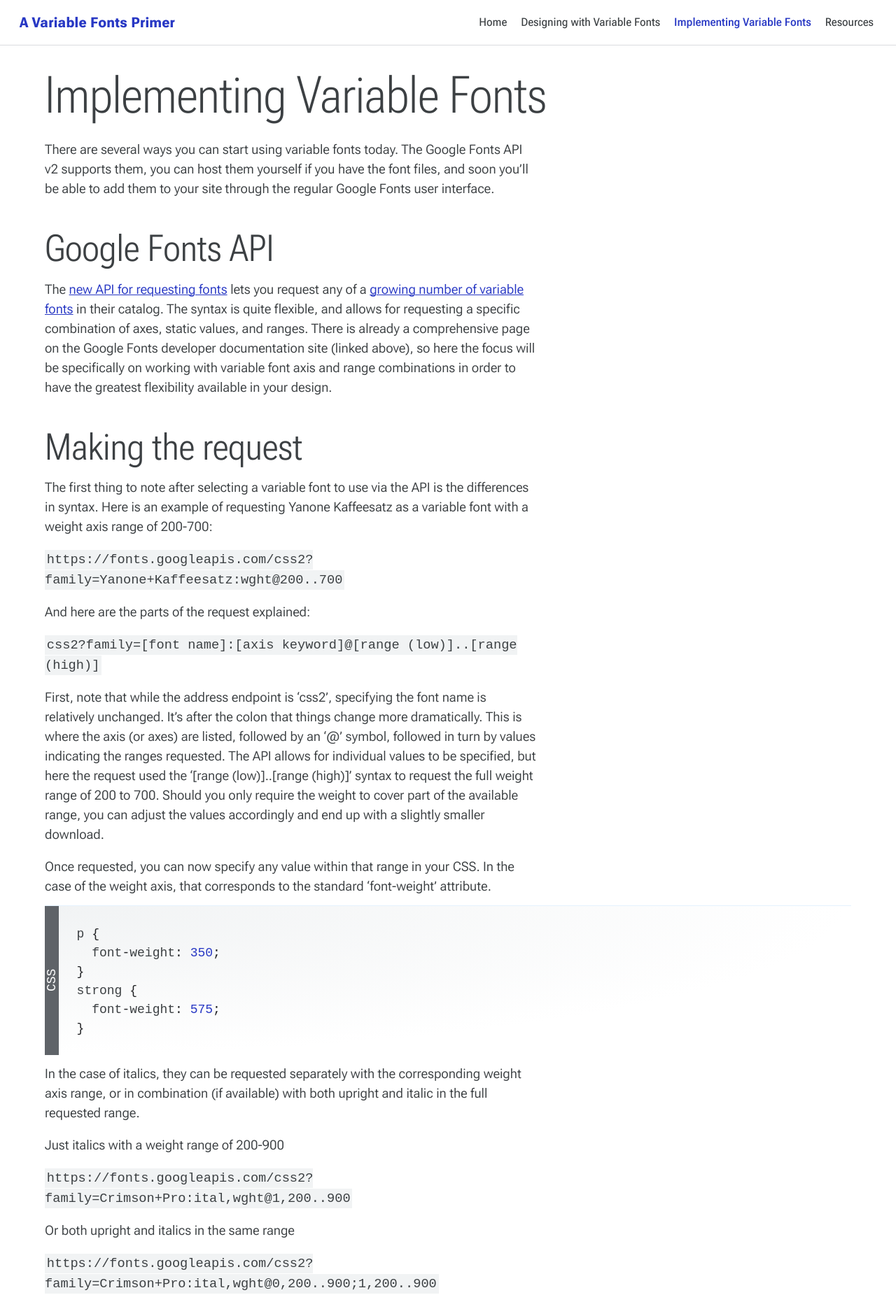
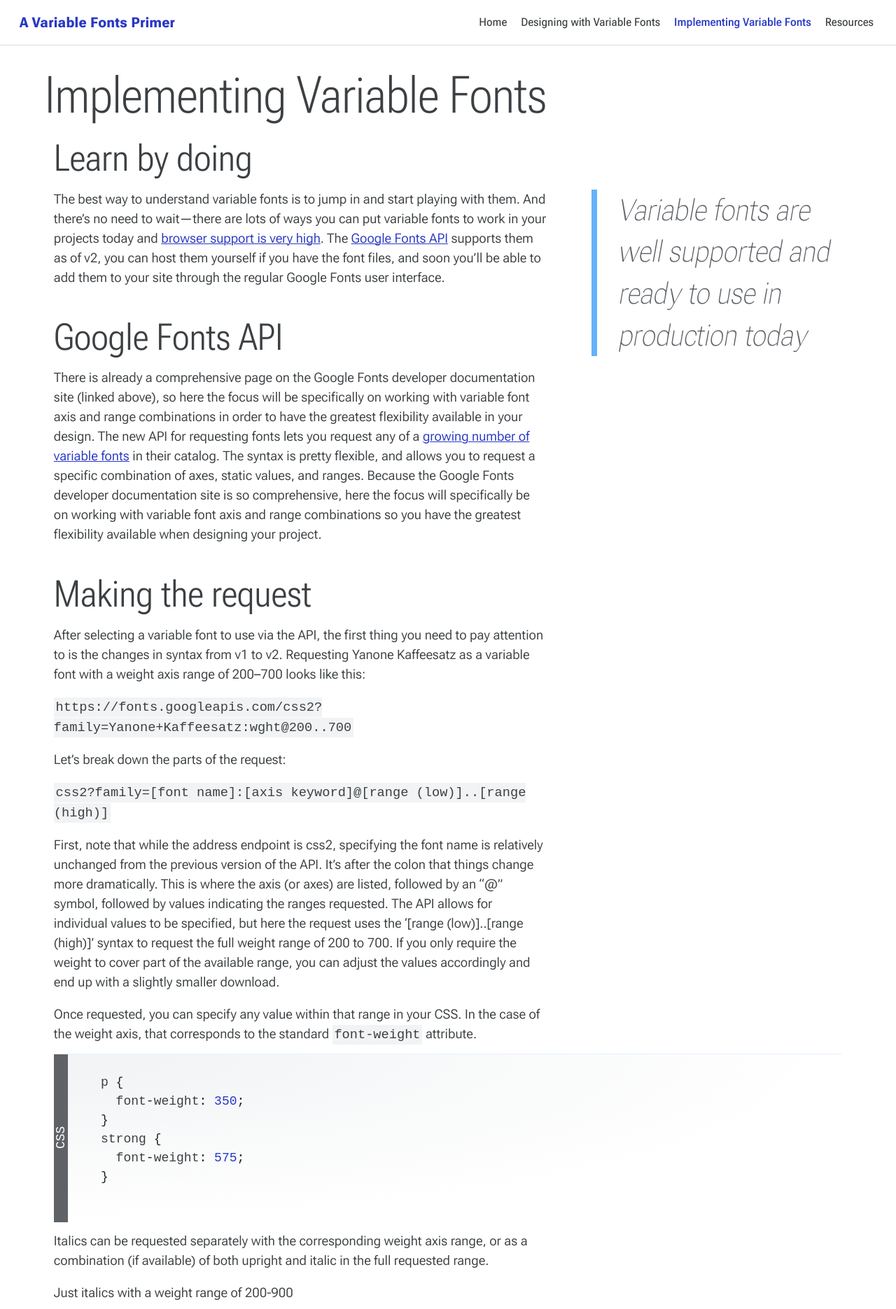
Before and after one commit to jpamental/variable-fonts, a Jekyll site: the page built from pages/implementing_variable_fonts.html, in a window 1280 px wide. Shown: the top 1871 px of the page at 70% size. Built offline with Jekyll 4.4.1, drawn with Linux system fonts in a browser that asks for light colours; some web fonts are replaced; a style sheet for code colours, icons or effects is not loaded; some of the changed text lies outside the part shown.

Commit message:
Content updates to implementation page

```diff
--- a/_includes/beatrice/02-molecules/10-hero-animation/_hero-animation.scss
+++ b/_includes/beatrice/02-molecules/10-hero-animation/_hero-animation.scss
@@ -9,8 +9,8 @@
   --text-vf-slnt-max: 0;
   --text-vf-ital-max: 0;
   --text-vf-wght-max: 1000;
-  --p-font-size-min: 3;
-  --p-font-size-max: 7;
+  --h1-font-size-min: 3;
+  --h1-font-size-max: 6.5;
   font-variation-settings: 'MONO' var(--text-vf-MONO), 'CASL' var(--text-vf-CASL), 'slnt' var(--text-vf-slnt), 'ital' var(--text-vf-ital);
 
   padding: 1.5rem 1rem 0.5rem 1rem;
--- a/index.html
+++ b/index.html
@@ -11,7 +11,7 @@
       {% include beatrice/02-molecules/10-hero-animation/hero-animation.html
         text = 'A Variable Fonts Primer'
       %}
-      <p class="home-grid__hero__more">Discover more about <a href="https://recursive.design">Recursive</a>, a 5-axis variable font</p>
+      <p class="home-grid__hero__more">Learn more about <a href="https://recursive.design">Recursive</a>, a 5-axis variable font</p>
   </div>
   <div class="home-grid__title">
       <h2>Discover a revolution in type</h2>
--- a/pages/implementing_variable_fonts.html
+++ b/pages/implementing_variable_fonts.html
@@ -4,25 +4,30 @@
 permalink: /implementing-variable-fonts/
 ---
 <h1>{{ page.title }}</h1>
+<section class="content-section">
+  <h2>Learn by doing</h2>
+  <blockquote class="right">
+    <p>Variable fonts are well supported and ready to use in production today</p>
+  </blockquote>
+  <p>The best way to understand variable fonts is to jump in and start playing with them. And there’s no need to wait—there are lots of ways you can put variable fonts to work in your projects today and <a href="https://caniuse.com/#feat=variable-fonts">browser support is very high</a>. The <a href="https://developers.google.com/fonts/docs/css2">Google Fonts API</a> supports them as of v2, you can host them yourself if you have the font files, and soon you’ll be able to add them to your site through the regular Google Fonts user interface.</p>
 
-<p>There are several ways you can start using variable fonts today. The Google Fonts API v2 supports them, you can host them yourself if you have the font files, and soon you’ll be able to add them to your site through the regular Google Fonts user interface.</p>
   <h2>Google Fonts API</h2>
 
-<p>The <a href="https://developers.google.com/fonts/docs/css2">new API for requesting fonts</a> lets you request any of a <a href="https://developers.google.com/fonts/docs/css2#list_of_variable_fonts">growing number of variable fonts</a> in their catalog. The syntax is quite flexible, and allows for requesting a specific combination of axes, static values, and ranges. There is already a comprehensive page on the Google Fonts developer documentation site (linked above), so here the focus will be specifically on working with variable font axis and range combinations in order to have the greatest flexibility available in your design.</p>
+  <p>There is already a comprehensive page on the Google Fonts developer documentation site (linked above), so here the focus will be specifically on working with variable font axis and range combinations in order to have the greatest flexibility available in your design.  The new API for requesting fonts lets you request any of a <a href="https://developers.google.com/fonts/docs/css2#list_of_variable_fonts">growing number of variable fonts</a> in their catalog. The syntax is pretty flexible, and allows you to request a specific combination of axes, static values, and ranges. Because the Google Fonts developer documentation site is so comprehensive, here the focus will specifically be on working with variable font axis and range combinations so you have the greatest flexibility available when designing your project.</p>
 
   <h2>Making the request</h2>
 
-<p>The first thing to note after selecting a variable font to use via the API is the differences in syntax. Here is an example of requesting Yanone Kaffeesatz as a variable font with a weight axis range of 200-700:</p>
+  <p>After selecting a variable font to use via the API, the first thing you need to pay attention to is the changes in syntax from v1 to v2. Requesting Yanone Kaffeesatz as a variable font with a weight axis range of 200–700 looks like this:</p>
 
   <p><code>https://fonts.googleapis.com/css2?family=Yanone+Kaffeesatz:wght@200..700</code></p>
 
-<p>And here are the parts of the request explained:</p>
+  <p>Let’s break down the parts of the request:</p>
 
   <p><code>css2?family=[font name]:[axis keyword]@[range (low)]..[range (high)]</code></p>
 
-<p>First, note that while the address endpoint is ‘css2’, specifying the font name is relatively unchanged. It’s after the colon that things change more dramatically. This is where the axis (or axes) are listed, followed by an ‘@’ symbol, followed in turn by values indicating the ranges requested. The API allows for individual values to be specified, but here the request used the ‘[range (low)]..[range (high)]’ syntax to request the full weight range of 200 to 700. Should you only require the weight to cover part of the available range, you can adjust the values accordingly and end up with a slightly smaller download.</p>
+  <p>First, note that while the address endpoint is css2, specifying the font name is relatively unchanged from the previous version of the API. It’s after the colon that things change more dramatically. This is where the axis (or axes) are listed, followed by an “@” symbol, followed by values indicating the ranges requested. The API allows for individual values to be specified, but here the request uses the ‘[range (low)]..[range (high)]’ syntax to request the full weight range of 200 to 700. If you only require the weight to cover part of the available range, you can adjust the values accordingly and end up with a slightly smaller download.</p>
 
-<p>Once requested, you can now specify any value within that range in your CSS. In the case of the weight axis, that corresponds to the standard ‘font-weight’ attribute.</p>
+  <p>Once requested, you can specify any value within that range in your CSS. In the case of the weight axis, that corresponds to the standard <code>font-weight</code> attribute.</p>
 
   <pre class="css"><code class="prettyprint">
     p {
@@ -33,7 +38,7 @@
     }
   </code></pre>
 
-<p>In the case of italics, they can be requested separately with the corresponding weight axis range, or in combination (if available) with both upright and italic in the full requested range.</p>
+  <p>Italics can be requested separately with the corresponding weight axis range, or as a combination (if available) of both upright and italic in the full requested range.</p>
 
   <p>Just italics with a weight range of 200-900</p>
   <p><code>https://fonts.googleapis.com/css2?family=Crimson+Pro:ital,wght@1,200..900</code></p>
@@ -41,17 +46,15 @@
   <p>Or both upright and italics in the same range</p>
   <p><code>https://fonts.googleapis.com/css2?family=Crimson+Pro:ital,wght@0,200..900;1,200..900</code></p>
 
-<p>There are detailed notes on the syntax <a href="https://developers.google.com/fonts/docs/css2#forming_api_urls">in the documentation</a>, but the quick notes to remember are:</p>
+  <p>There are detailed notes on the syntax <a href="https://developers.google.com/fonts/docs/css2#forming_api_urls">in the documentation</a>, but here are a couple of points to remember:</p>
   <ul>
     <li>Keep the axes listed in alphabetical order</li>
-  <li>Corresponding value sets in numerical order</li>
+    <li>Keep corresponding value sets in numerical order</li>
   </ul>
-
-<p>Looking at the example above, you can see that <code>ital</code> is listed before <code>wght</code> and the value set for upright (<code>0,200..900</code>) lists before italic (<code>1,200..900</code>). </p>
 
   <h2>Range versus static point</h2>
 
-<p>This version of the API can serve both static fonts and variable ones—and indeed static instances of variable ones. This means the same URL structure can retrieve the static fonts, a variable font range, or a variable font instance at a single specific value. While in some cases it may be useful to request only the 575 weight of a given typeface, the real benefits of using variable fonts are often found in using more of the available range, which is why that is the focus of most of the demos on this site.</p>
+  <p>This version of the API can serve both static and variable fonts—and indeed static instances of variable fonts. In other words, the same URL structure can retrieve the static fonts, a variable font range, or a variable font instance at a single specific value. Although in some cases it may be useful to request, say, only the 575 weight of a given typeface, the real benefits of using variable fonts often lie in using more of the available range, which is why that’s the focus of most of the demos on this site.</p>
 
   <p>Crimson Pro, static, normal weight</p>
   <p><code>https://fonts.googleapis.com/css2?family=Crimson+Pro:400</code></p>
@@ -62,11 +65,13 @@
   <p>Crimson Pro, variable, full weight range</p>
   <p><code>https://fonts.googleapis.com/css2?family=Crimson+Pro:wght@200..900</code></p>
 
-<p>The first example above is closest to the syntax previously supported in the API. The second example includes the <code>wght</code> keyword with a specific weight listed after the ‘@’ sign, indicating a static instance from the variable font. The third example is a request for the full weight range of the variable font.</p>
+  <p>The first example above is closest to the syntax previously supported in the API. The second example includes the <code>wght</code> keyword with a specific weight listed after the “@” sign, indicating a static instance from the variable font. The third example is a request for the full weight range of the variable font.</p>
+
+  <hr />
 
   <h2>Progressive enhancement and legacy browser support</h2>
 
-<p>In order to support the broadest set of browsers and devices, it’s important to set up your CSS with standard values first, and the variable styles within an ‘@supports’ block. The API is smart enough to supply the static font files if the browser doesn’t support variable ones—so all you have to do is manage the CSS side of the equation. It might look something like this:</p>
+  <p>In order to support the broadest set of browsers and devices, it’s important to set up your CSS with standard values first, and the variable styles within an @supports block. If you’re using the Google Fonts API, the good news is the API is smart enough to <a href="https://developers.google.com/fonts/docs/css2#legacy_browser_support">supply the static font files if the browser doesn’t support variable ones</a>—so all you have to do is manage the CSS side of the equation. If you’re hosting the fonts yourself, you simply have to add in a reference to the variable font family inside the @supports block as well. It might look something like this:</p>
 
   <pre class="css"><code class="prettyprint">
     p {
@@ -89,15 +94,17 @@
 
   <p>By adding in the <code>font-synthesis: none</code> declaration, you ensure that browsers like Safari or Firefox won’t artificially bold or italicize the typeface, which can lead to unexpected and less-than-ideal results.</p>
 
+  <hr />
+
   <h2>Performance</h2>
 
-<p>Whether serving the fonts yourself or using the Google Fonts service, there are steps you can take to ensure the best possible performance on your site. It helps to understand a bit about the loading and rendering process. It’s beyond the scope of this site to dive too deeply, but the basic flow goes something like this:</p>
+  <p>Whether serving the fonts yourself or using the Google Fonts service, there are steps you can take to guarantee the best possible performance on your site. It helps to understand a bit about the loading and rendering process. The basic flow goes something like this:</p>
 
   <ol>
     <li>Browser requests a page</li>
     <li>Browser downloads HTML & linked CSS</li>
     <li>Browser parses HTML and CSS</li>
-  <li>Browser initiates download of any linked CSS assets like fonts</li>
+    <li>Browser initiates download of any linked CSS assets (like fonts)</li>
     <li>Browser now waits up to 3 seconds before starting to render the page while waiting for web fonts to download
       <ol>
         <li>If the fonts arrive within 3 seconds, the page is rendered as it should be</li>
@@ -106,16 +113,18 @@
     </li>
   </ol>
 
-<p>Ideally the fonts load quickly and the page is rendered correctly the first time—but that is often not the case, and this brings us to the next scenario. The phenomenon of text being rendered in the fallback fonts and then re-rendering with the proper ones is known as Flash of Unstyled Text (or FOUT for short). </p>
+  <p>Ideally, the fonts load quickly and the page is rendered correctly the first time—but often that’s not the case, which brings us to the next scenario. The phenomenon of text being rendered in the fallback fonts and then rerendering with the proper ones is known as a Flash of Unstyled Text (FOUT).</p>
 
-<p>Given that the purpose of the site is generally to deliver the content, this behavior should be preferred, and indeed hastened if possible. Introducing a delay of at least 3 seconds greatly increases the chances of users abandoning the process altogether and going elsewhere. The W3C actually introduced the ability to tell the browser how to behave in this scenario, and the Google Fonts service and API now support it as well.</p>
+  <p>Given that the purpose of any site is generally to deliver content, FOUT should be preferred, and indeed hastened if possible. Introducing a delay of at least 3 seconds greatly increases the chances of users abandoning the process altogether and going elsewhere. The W3C actually introduced the ability to tell the browser how to behave in this scenario, and the Google Fonts service and API now support it too.</p>
 
-<p>This comes in the form of an attribute called <code>font-display</code>. By providing a value of <code>swap</code>, we tell the browser to render the page right away with fallback fonts, and then redraw the page once the fonts have loaded. However, this is only part of the solution. The next step is to include a web font loader that will help provide the ability to style the fallback fonts during the loading process, thereby minimizing any reflow of content once the browser re-renders the page when the web fonts arrive. This does require some Javascript, but is a really worthwhile enhancement to the user experience.</p>
+  <p>This comes in the form of an attribute called <code>font-display</code>. By providing a value of <code>swap</code>, we tell the browser to render the page right away with fallback fonts, and then redraw the page once the fonts have loaded. However, this is only part of the solution. The next step is to include a web font loader that will help provide the ability to style the fallback fonts during the loading process, thereby minimizing any reflow of content once the browser rerenders the page when the web fonts arrive. This requires some Javascript, but is a really worthwhile enhancement of the user experience.</p>
 
   <p>The first part of this solution is easy: simply append <code>&display=swap</code> to the API request. One of the requests above for Crimson Pro would then look like this:</p>
 
   <p><code>https://fonts.googleapis.com/css2?family=Crimson+Pro:wght@200..900&display=swap</code></p>
 
-<p>You can learn more about what <code>font-display</code> does and what options it affords on the <a href="https://www.w3.org/TR/css-fonts-4/#font-display-desc">W3C specifications page</a> and on the <a href="https://developer.mozilla.org/en-US/docs/Web/CSS/@font-face/font-display">MDN site</a>.</p>
+  <p>You can learn more about what <code>font-display</code> does and what options it affords on the <a href="https://www.w3.org/TR/css-fonts-4/#font-display-desc">W3C specifications page</a> and on the <a href="https://developer.mozilla.org/en-US/docs/Web/CSS/@font-face/font-display">MDN Web Docs</a> site.</p>
 
-<p>To take your solution further, take a look at <a href="https://fontfaceobserver.com/">FontFaceObserver from Bram Stein</a>, or read more about font loading performance in general in this post from Zach Leatherman.</p>
+  <p>To take your solution further, take a look at Bram Stein’s <a href="https://fontfaceobserver.com/">FontFaceObserver from Bram Stein</a>, or read more about font-loading performance in general in <a href="https://www.zachleat.com/web/css-tricks-web-fonts/">this post by Zach Leatherman</a>.</p>
+
+</section>
```
Also changed, not shown: assets/css/styles.css, 1 other file. Lines whose indentation alone changed are shown as unchanged.
